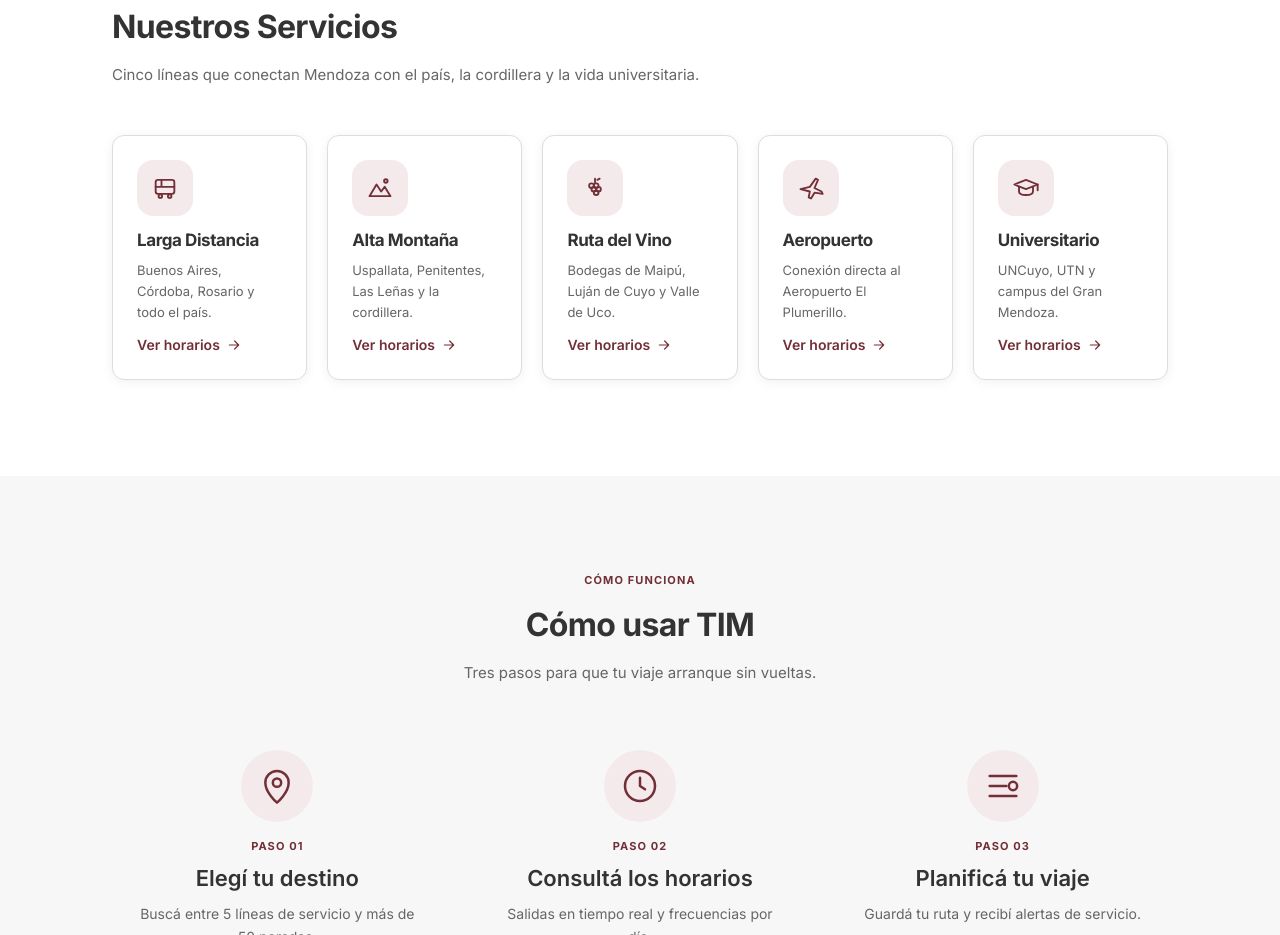
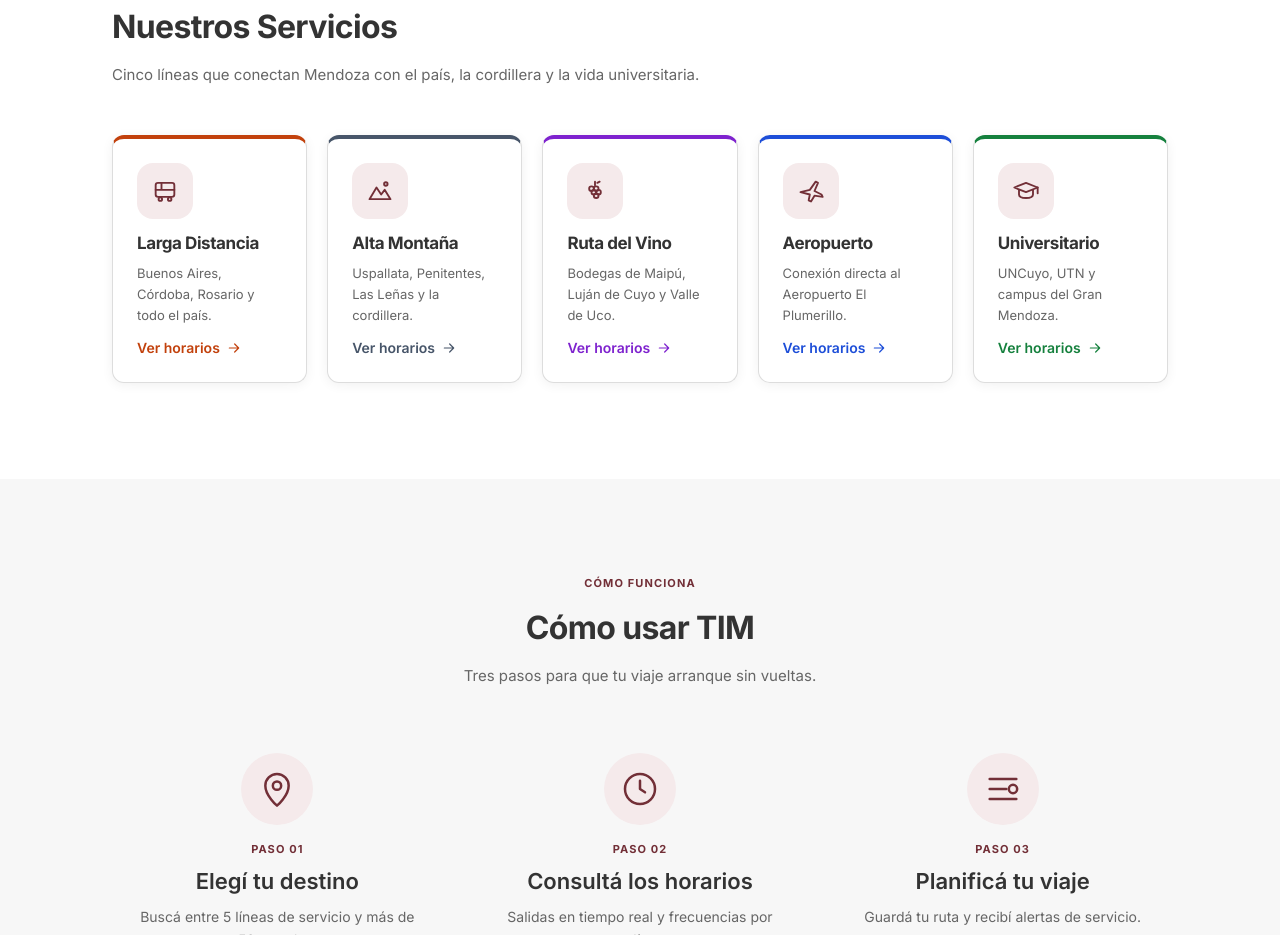
Before and after one commit to mrosariopresedo/nexo-studio-tim, a plain HTML site: page index.html in a window 1280 px wide. Shown: the part 859-1794 px from the top of the page. Drawn offline with nearby package versions, Linux system fonts and the light colour scheme.

Commit message:
Identificar cada línea de servicio con su color propio en la home
Franja superior y enlace "Ver horarios" de cada tarjeta con el color de
la línea (Larga Distancia terracota, Alta Montaña gris, Ruta del Vino
violeta, Aeropuerto azul, Universitario verde), además del bordó de marca.

Co-Authored-By: Claude Opus 4.8 (1M context) <noreply@anthropic.com>

```diff
--- a/index.html
+++ b/index.html
@@ -203,9 +203,12 @@
       <p class="section-sub">Cinco líneas que conectan Mendoza con el país, la cordillera y la vida universitaria.</p>
     </div>
 
+    <!-- Cada línea de servicio tiene su color identificatorio (franja superior + enlace),
+         además del bordó de marca compartido: Larga Distancia terracota, Alta Montaña gris,
+         Ruta del Vino violeta, Aeropuerto azul, Universitario verde. -->
     <div class="grid grid-cols-1 sm:grid-cols-2 lg:grid-cols-5 gap-5">
 
-      <a href="https://mrosariopresedo.github.io/tim-larga-distancia/" class="card p-6 flex flex-col gap-3 hover:shadow-[0_8px_32px_rgba(114,47,55,.12)] hover:border-tim/30 transition-all group no-underline text-inherit">
+      <a href="https://mrosariopresedo.github.io/tim-larga-distancia/" style="border-top:4px solid #C2410C" class="card p-6 flex flex-col gap-3 hover:shadow-[0_8px_32px_rgba(114,47,55,.12)] hover:border-tim/30 transition-all group no-underline text-inherit">
         <span class="icon-pill w-14 h-14 rounded-2xl shrink-0">
           <img src="iconos/iconos-servicios-tim/larga-distancia.svg" alt="" class="w-7 h-7" />
         </span>
@@ -213,10 +216,10 @@
           <div class="text-[17px] font-bold tracking-tight text-tim-text mb-1.5">Larga Distancia</div>
           <div class="text-[13px] text-tim-muted leading-relaxed">Buenos Aires, Córdoba, Rosario y todo el país.</div>
         </div>
-        <span class="text-sm font-semibold text-tim mt-auto flex items-center gap-1.5 group-hover:gap-2.5 transition-all">Ver horarios <svg class="w-4 h-4"><use href="#i-arrow"/></svg></span>
+        <span style="color:#C2410C" class="text-sm font-semibold mt-auto flex items-center gap-1.5 group-hover:gap-2.5 transition-all">Ver horarios <svg class="w-4 h-4"><use href="#i-arrow"/></svg></span>
       </a>
 
-      <a href="https://luligavilanes.github.io/altamonta-a/" class="card p-6 flex flex-col gap-3 hover:shadow-[0_8px_32px_rgba(114,47,55,.12)] hover:border-tim/30 transition-all group no-underline text-inherit">
+      <a href="https://luligavilanes.github.io/altamonta-a/" style="border-top:4px solid #475569" class="card p-6 flex flex-col gap-3 hover:shadow-[0_8px_32px_rgba(114,47,55,.12)] hover:border-tim/30 transition-all group no-underline text-inherit">
         <span class="icon-pill w-14 h-14 rounded-2xl shrink-0">
           <img src="iconos/iconos-servicios-tim/alta-montana.svg" alt="" class="w-7 h-7" />
         </span>
@@ -224,10 +227,10 @@
           <div class="text-[17px] font-bold tracking-tight text-tim-text mb-1.5">Alta Montaña</div>
           <div class="text-[13px] text-tim-muted leading-relaxed">Uspallata, Penitentes, Las Leñas y la cordillera.</div>
         </div>
-        <span class="text-sm font-semibold text-tim mt-auto flex items-center gap-1.5 group-hover:gap-2.5 transition-all">Ver horarios <svg class="w-4 h-4"><use href="#i-arrow"/></svg></span>
+        <span style="color:#475569" class="text-sm font-semibold mt-auto flex items-center gap-1.5 group-hover:gap-2.5 transition-all">Ver horarios <svg class="w-4 h-4"><use href="#i-arrow"/></svg></span>
       </a>
 
-      <a href="https://valmartins222.github.io/Ruta-del-vino/" class="card p-6 flex flex-col gap-3 hover:shadow-[0_8px_32px_rgba(114,47,55,.12)] hover:border-tim/30 transition-all group no-underline text-inherit">
+      <a href="https://valmartins222.github.io/Ruta-del-vino/" style="border-top:4px solid #7E22CE" class="card p-6 flex flex-col gap-3 hover:shadow-[0_8px_32px_rgba(114,47,55,.12)] hover:border-tim/30 transition-all group no-underline text-inherit">
         <span class="icon-pill w-14 h-14 rounded-2xl shrink-0">
           <img src="iconos/iconos-servicios-tim/ruta-del-vino.svg" alt="" class="w-7 h-7" />
         </span>
@@ -235,10 +238,10 @@
           <div class="text-[17px] font-bold tracking-tight text-tim-text mb-1.5">Ruta del Vino</div>
           <div class="text-[13px] text-tim-muted leading-relaxed">Bodegas de Maipú, Luján de Cuyo y Valle de Uco.</div>
         </div>
-        <span class="text-sm font-semibold text-tim mt-auto flex items-center gap-1.5 group-hover:gap-2.5 transition-all">Ver horarios <svg class="w-4 h-4"><use href="#i-arrow"/></svg></span>
+        <span style="color:#7E22CE" class="text-sm font-semibold mt-auto flex items-center gap-1.5 group-hover:gap-2.5 transition-all">Ver horarios <svg class="w-4 h-4"><use href="#i-arrow"/></svg></span>
       </a>
 
-      <a href="https://moraraimondo-cyber.github.io/Metrotranvia/" class="card p-6 flex flex-col gap-3 hover:shadow-[0_8px_32px_rgba(114,47,55,.12)] hover:border-tim/30 transition-all group no-underline text-inherit">
+      <a href="https://moraraimondo-cyber.github.io/Metrotranvia/" style="border-top:4px solid #1D4ED8" class="card p-6 flex flex-col gap-3 hover:shadow-[0_8px_32px_rgba(114,47,55,.12)] hover:border-tim/30 transition-all group no-underline text-inherit">
         <span class="icon-pill w-14 h-14 rounded-2xl shrink-0">
           <img src="iconos/iconos-servicios-tim/aeropuerto.svg" alt="" class="w-7 h-7" />
         </span>
@@ -246,10 +249,10 @@
           <div class="text-[17px] font-bold tracking-tight text-tim-text mb-1.5">Aeropuerto</div>
           <div class="text-[13px] text-tim-muted leading-relaxed">Conexión directa al Aeropuerto El Plumerillo.</div>
         </div>
-        <span class="text-sm font-semibold text-tim mt-auto flex items-center gap-1.5 group-hover:gap-2.5 transition-all">Ver horarios <svg class="w-4 h-4"><use href="#i-arrow"/></svg></span>
+        <span style="color:#1D4ED8" class="text-sm font-semibold mt-auto flex items-center gap-1.5 group-hover:gap-2.5 transition-all">Ver horarios <svg class="w-4 h-4"><use href="#i-arrow"/></svg></span>
       </a>
 
-      <a href="https://martinasama2005.github.io/ciudaduniversitaria/" class="card p-6 flex flex-col gap-3 hover:shadow-[0_8px_32px_rgba(114,47,55,.12)] hover:border-tim/30 transition-all group no-underline text-inherit">
+      <a href="https://martinasama2005.github.io/ciudaduniversitaria/" style="border-top:4px solid #15803D" class="card p-6 flex flex-col gap-3 hover:shadow-[0_8px_32px_rgba(114,47,55,.12)] hover:border-tim/30 transition-all group no-underline text-inherit">
         <span class="icon-pill w-14 h-14 rounded-2xl shrink-0">
           <img src="iconos/iconos-servicios-tim/universitario.svg" alt="" class="w-7 h-7" />
         </span>
@@ -257,7 +260,7 @@
           <div class="text-[17px] font-bold tracking-tight text-tim-text mb-1.5">Universitario</div>
           <div class="text-[13px] text-tim-muted leading-relaxed">UNCuyo, UTN y campus del Gran Mendoza.</div>
         </div>
-        <span class="text-sm font-semibold text-tim mt-auto flex items-center gap-1.5 group-hover:gap-2.5 transition-all">Ver horarios <svg class="w-4 h-4"><use href="#i-arrow"/></svg></span>
+        <span style="color:#15803D" class="text-sm font-semibold mt-auto flex items-center gap-1.5 group-hover:gap-2.5 transition-all">Ver horarios <svg class="w-4 h-4"><use href="#i-arrow"/></svg></span>
       </a>
 
     </div>
```
